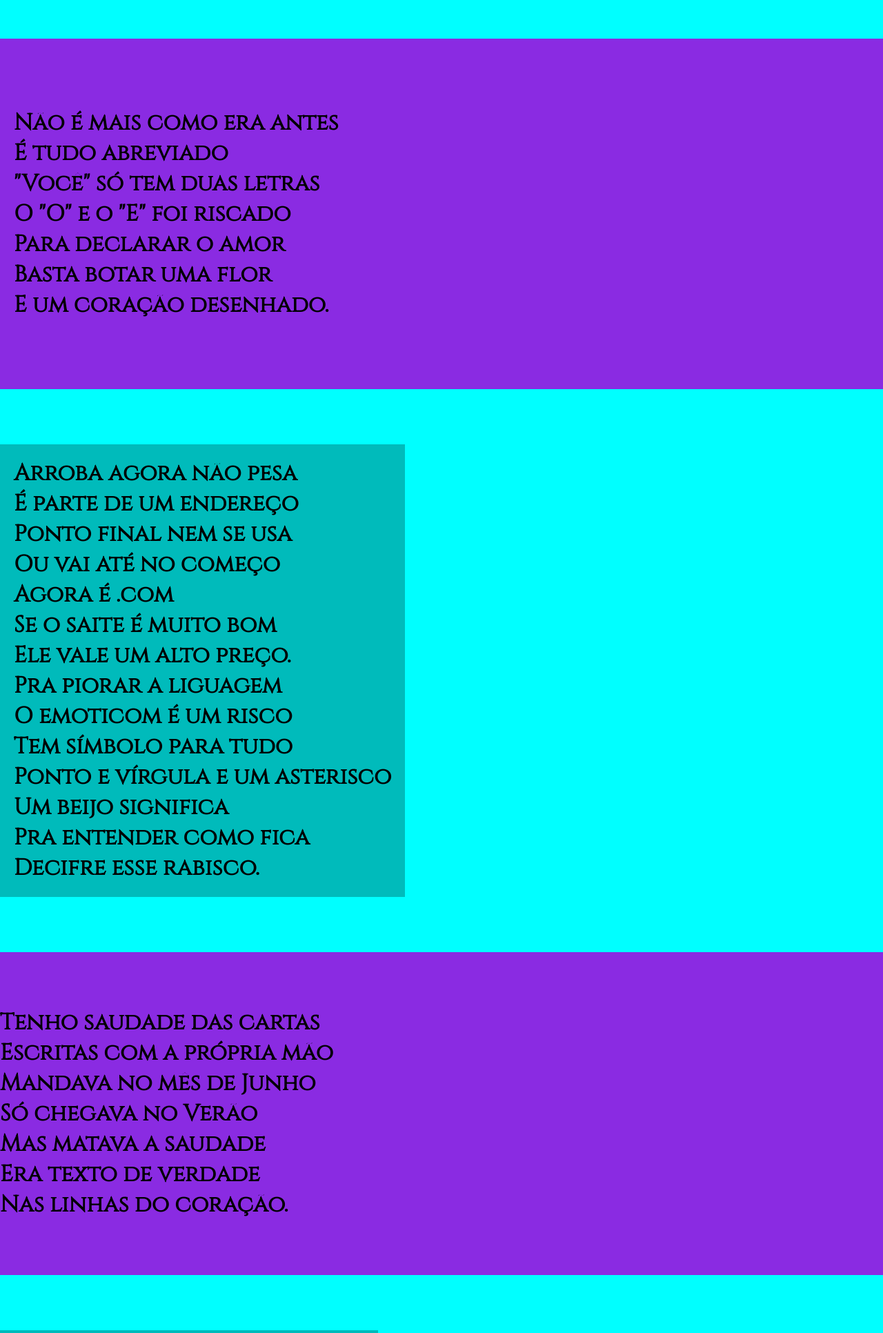
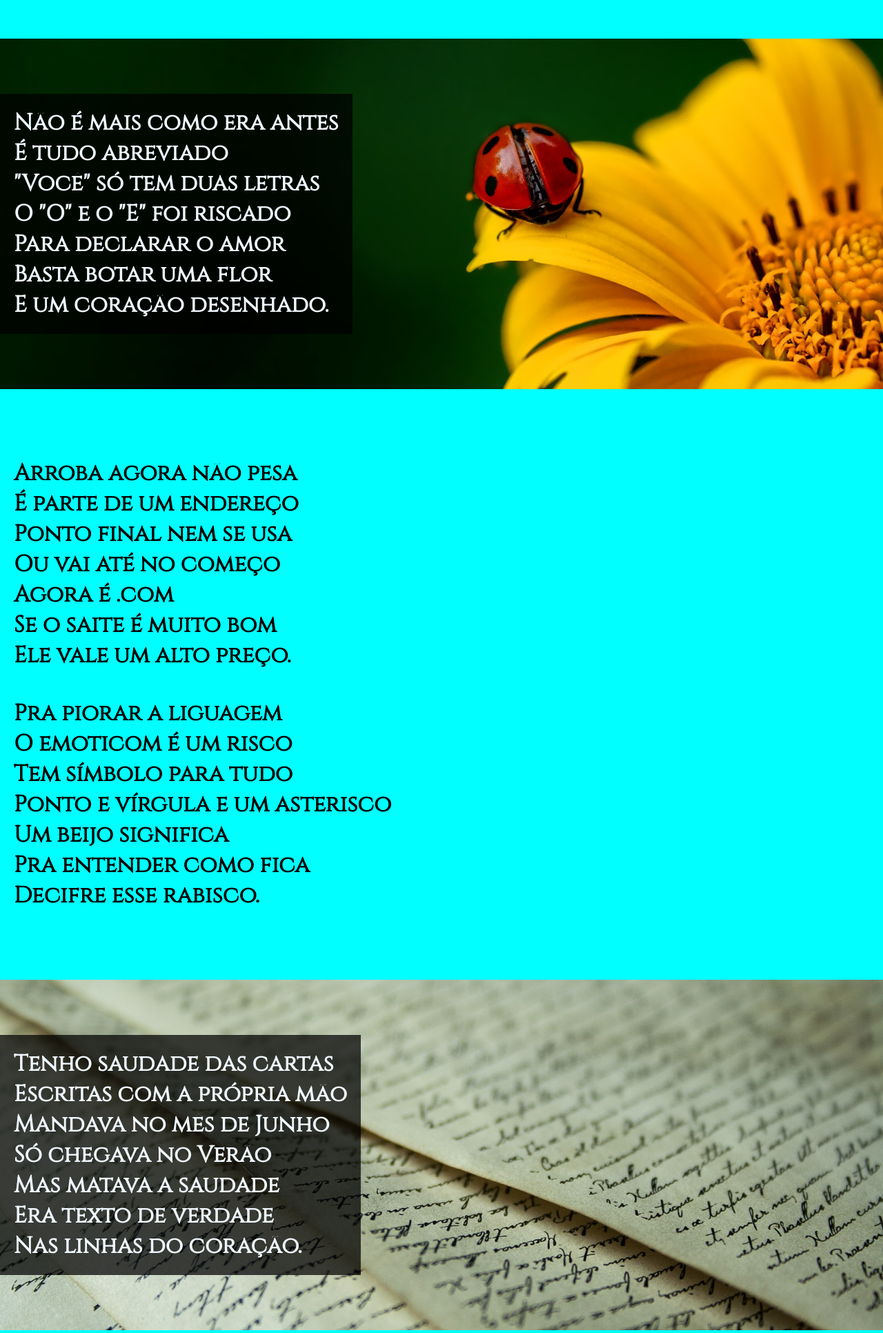
Before and after one commit to mendesvinicius7575/Estudos, a plain HTML site: page HTML-CSS/Guanabara/ProjetoNovo/index.html in a window 1280 px wide. Shown: the part 560-2492 px from the top of the page at 69% size. Drawn offline with Linux system fonts and the light colour scheme.

Commit message:
Mais um projeto finalizado = guanabara

```diff
--- a/HTML-CSS/Guanabara/ProjetoNovo/index.html
+++ b/HTML-CSS/Guanabara/ProjetoNovo/index.html
@@ -26,7 +26,7 @@
     </section>
 
 
-    <section class="image">
+    <section class="image" id="img01">
         <p>
             Não é mais como era antes<br>
             É tudo abreviado<br>
@@ -49,6 +49,8 @@
                 Agora é .com<br>
                 Se o saite é muito bom<br>
                 Ele vale um alto preço.<br>
+            </p>
+            <p>
                 Pra piorar a liguagem<br>
                 O emoticom é um risco<br>
                 Tem símbolo para tudo<br>
@@ -61,7 +63,8 @@
 
 
 
-    <section class="image">
+    <section class="image" id="img02">
+        <p>
             Tenho saudade das cartas<br>
             Escritas com a própria mão<br>
             Mandava no mês de Junho<br>
@@ -69,6 +72,7 @@
             Mas matava a saudade<br>
             Era texto de verdade<br>
             Nas linhas do coração.
+        </p>
     </section>
 
 
--- a/HTML-CSS/Guanabara/ProjetoNovo/style.css
+++ b/HTML-CSS/Guanabara/ProjetoNovo/style.css
@@ -36,18 +36,37 @@ section{
     padding-bottom: 10vh;
     font-size: 2.56vw;
 }
+section > p{
+    padding-bottom: 1em;
+}
 section.normal > p{
-    background-color: rgba(0, 0, 0, 0.267);
-    display: inline-block;
+
+
     padding: 20px;
 }
 section.image > p{
+    padding: 20px;
+    background-color: rgba(0, 0, 0, 0.726);
     display: inline-block;
-    padding: 20px;
+    color: aliceblue;
 }
 section.normal{
     background-color: aqua;
 }
 section.image{
     background-color: blueviolet;
+
+
 }
+section#img01{
+    background-image: url('imagens/background001.jpg');
+    background-position: right center;
+    background-size: cover;
+    background-attachment: fixed;
+}
+section#img02{
+    background-image: url('imagens/background002.jpg');
+    background-position: right center;
+    background-size: cover;
+    background-attachment: fixed;
+}
```
Lines whose indentation alone changed are shown as unchanged.
